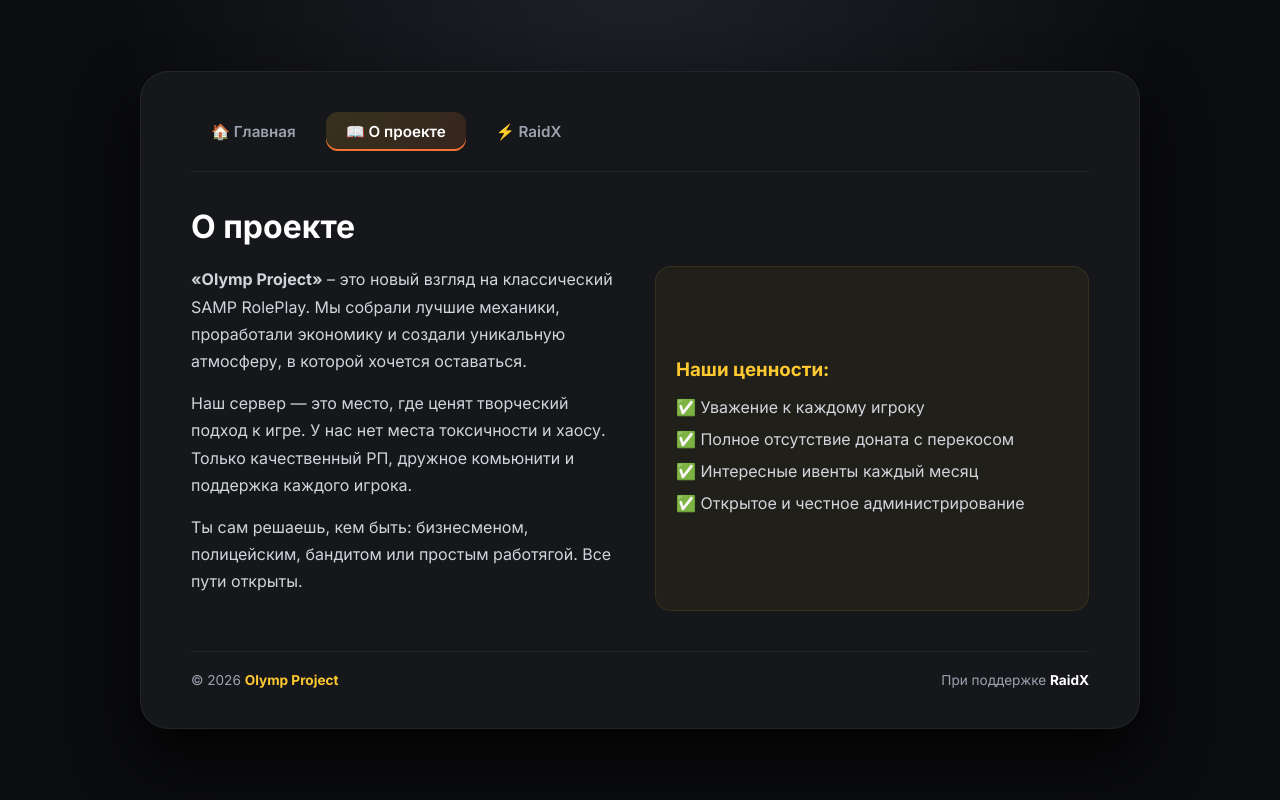
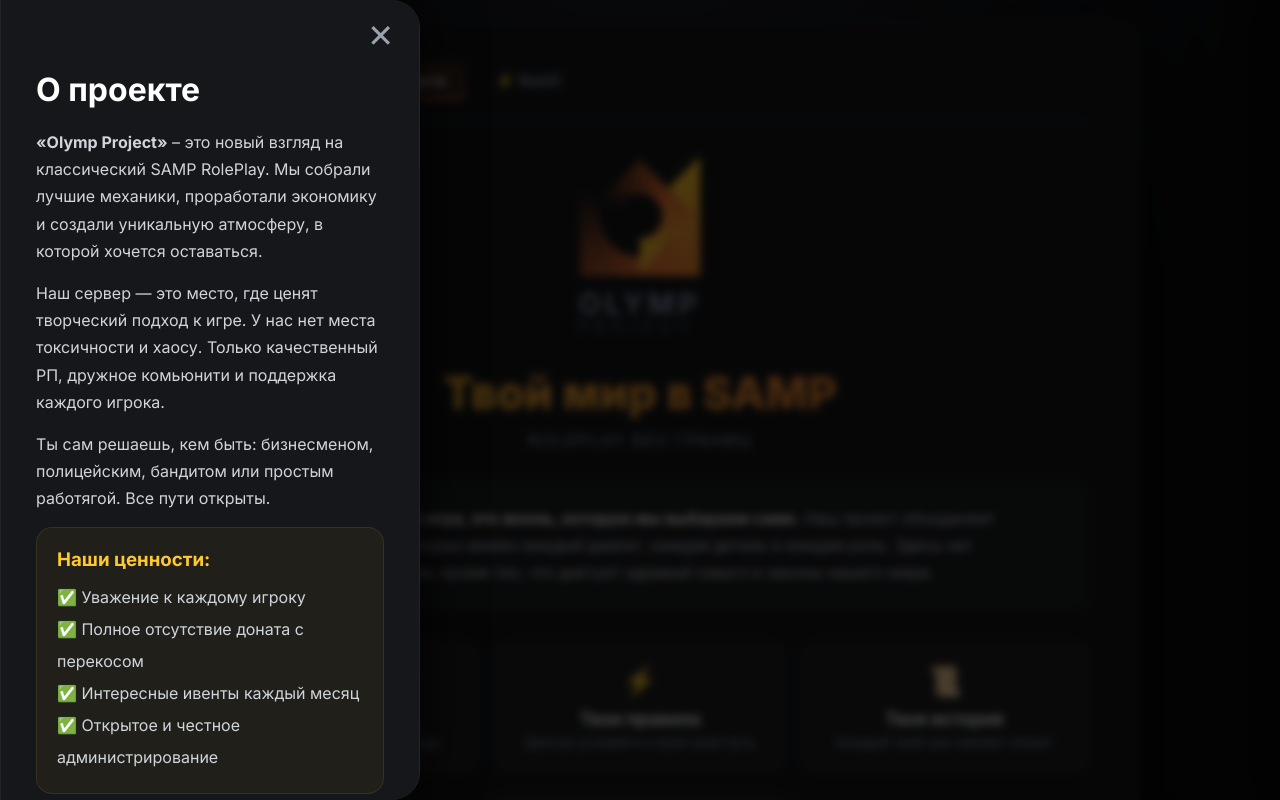
Before and after one commit to Serguseek/SAMP.des, a plain HTML site: page index.html in a window 1280 px wide. Both pictures are taken after a click on the button "📖 О проекте". Shown: the top 800 px of the page. Drawn offline with Linux system fonts and the light colour scheme.

Commit message:
Update index.html

```diff
--- a/index.html
+++ b/index.html
@@ -19,7 +19,11 @@
       --border-color: rgba(255, 255, 255, 0.06);
     }
 
-        * { margin: 0; padding: 0; box-sizing: border-box; }
+    * {
+      margin: 0;
+      padding: 0;
+      box-sizing: border-box;
+    }
 
     body {
       font-family: 'Inter', sans-serif;
@@ -31,9 +35,10 @@
       justify-content: center;
       align-items: center;
       padding: 20px;
+      overflow-x: hidden;
     }
 
-        /* --- Контейнер --- */
+    /* --- Контейнер (главный экран) --- */
     .app-container {
       background: var(--card-bg);
       max-width: 1000px;
@@ -44,6 +49,7 @@
       padding: 40px 50px;
       position: relative;
       overflow: hidden;
+      transition: transform 0.3s ease;
     }
 
     /* --- Навигация (Вкладки) --- */
@@ -54,6 +60,8 @@
       padding-bottom: 20px;
       margin-bottom: 35px;
       flex-wrap: wrap;
+      position: relative;
+      z-index: 10;
     }
 
     .tab-btn {
@@ -67,6 +75,8 @@
       border-radius: 12px;
       cursor: pointer;
       transition: all 0.3s ease;
+      position: relative;
+      z-index: 10;
     }
 
     .tab-btn:hover { color: #fff; background: rgba(255, 255, 255, 0.05); }
@@ -76,16 +86,124 @@
       box-shadow: inset 0 -2px 0 var(--orange);
     }
 
-        /* --- Секции (Вкладки) --- */
-        .tab-content { display: none; animation: fadeIn 0.4s ease; }
-        .tab-content.active { display: block; }
-
-        @keyframes fadeIn {
-            from { opacity: 0; transform: translateY(10px); }
-            to { opacity: 1; transform: translateY(0); }
+    /* --- Главная (всегда видна) --- */
+    #home {
+      display: block;
+      animation: none;
     }
 
-        /* --- Логотип (CSS Art) --- */
+    /* --- Боковые панели (выезжают) --- */
+    .side-panel {
+      position: fixed;
+      top: 0;
+      width: 420px;
+      max-width: 90vw;
+      height: 100vh;
+      background: var(--card-bg);
+      border-left: 1px solid var(--border-color);
+      border-right: 1px solid var(--border-color);
+      padding: 40px 35px;
+      overflow-y: auto;
+      z-index: 1000;
+      transition: transform 0.4s cubic-bezier(0.22, 1, 0.36, 1);
+      box-shadow: 0 0 60px rgba(0, 0, 0, 0.9);
+    }
+
+    .side-panel-left {
+      left: 0;
+      transform: translateX(-110%);
+      border-radius: 0 28px 28px 0;
+    }
+
+    .side-panel-left.open {
+      transform: translateX(0);
+    }
+
+    .side-panel-right {
+      right: 0;
+      transform: translateX(110%);
+      border-radius: 28px 0 0 28px;
+    }
+
+    .side-panel-right.open {
+      transform: translateX(0);
+    }
+
+    /* --- Кнопка закрытия панели --- */
+    .panel-close {
+      position: absolute;
+      top: 20px;
+      right: 25px;
+      background: none;
+      border: none;
+      color: var(--text-muted);
+      font-size: 2rem;
+      cursor: pointer;
+      transition: color 0.3s;
+      z-index: 10;
+      line-height: 1;
+    }
+    .panel-close:hover { color: #fff; }
+
+    /* --- Контент внутри панелей --- */
+    .panel-content {
+      margin-top: 30px;
+    }
+    .panel-content h2 {
+      font-size: 2rem;
+      margin-bottom: 20px;
+      color: #fff;
+    }
+    .panel-content p {
+      color: #d1d5db;
+      line-height: 1.7;
+      margin-bottom: 15px;
+    }
+    .panel-content ul {
+      list-style: none;
+      color: #d1d5db;
+      line-height: 2;
+    }
+    .panel-content ul li::before {
+      content: "✅ ";
+    }
+
+    .panel-content .highlight-box {
+      background: rgba(253, 200, 48, 0.05);
+      border: 1px solid rgba(253, 200, 48, 0.1);
+      padding: 20px;
+      border-radius: 16px;
+      margin-top: 15px;
+    }
+
+    .panel-content .raidx-box {
+      background: linear-gradient(135deg, rgba(30, 58, 138, 0.2), rgba(88, 28, 135, 0.2));
+      border: 1px solid rgba(255, 255, 255, 0.05);
+      padding: 30px;
+      border-radius: 16px;
+      text-align: center;
+      margin-top: 10px;
+    }
+    .panel-content .raidx-box h3 { color: #fff; font-size: 1.5rem; margin-bottom: 15px; }
+    .panel-content .raidx-box p { color: var(--text-muted); line-height: 1.6; }
+
+    /* --- Затемнение фона --- */
+    .overlay {
+      position: fixed;
+      inset: 0;
+      background: rgba(0, 0, 0, 0.7);
+      backdrop-filter: blur(4px);
+      z-index: 999;
+      opacity: 0;
+      pointer-events: none;
+      transition: opacity 0.4s ease;
+    }
+    .overlay.active {
+      opacity: 1;
+      pointer-events: all;
+    }
+
+    /* --- Контент Главной (без изменений) --- */
     .logo-wrapper {
       display: flex;
       flex-direction: column;
@@ -134,7 +252,6 @@
       margin-top: -5px;
     }
 
-        /* --- Контент Главная --- */
     .hero-title {
       font-size: 2.8rem;
       font-weight: 800;
@@ -186,9 +303,7 @@
     .feature-card p { font-size: 0.85rem; color: var(--text-muted); }
     .feature-icon { font-size: 1.8rem; display: block; margin-bottom: 10px; }
 
-        /* ========================================= */
-        /* --- СУПЕР-КНОПКА "НАЧАТЬ ИГРУ" (ПУШКА) --- */
-        /* ========================================= */
+    /* Кнопка */
     .cta-wrapper {
       display: flex;
       justify-content: center;
@@ -217,7 +332,6 @@
       z-index: 1;
     }
 
-        /* Иконка Play (треугольник) внутри кнопки */
     .btn-play svg {
       width: 22px;
       height: 22px;
@@ -225,7 +339,6 @@
       transition: transform 0.3s ease;
     }
 
-        /* Эффект свечения сзади */
     .btn-play::before {
       content: '';
       position: absolute;
@@ -238,7 +351,6 @@
       transition: opacity 0.4s ease;
     }
 
-        /* HOVER: Взрывной эффект */
     .btn-play:hover {
       transform: scale(1.05);
       box-shadow: 0 0 50px rgba(243, 115, 53, 0.7);
@@ -250,46 +362,14 @@
     }
 
     .btn-play:hover svg {
-            transform: translateX(4px) scale(1.1); /* Иконка двигается вправо */
+      transform: translateX(4px) scale(1.1);
     }
 
-        /* ACTIVE: При клике */
     .btn-play:active {
       transform: scale(0.95);
     }
-        /* ========================================= */
 
-        /* --- Контент О нас --- */
-        .about-grid {
-            display: grid;
-            grid-template-columns: 1fr 1fr;
-            gap: 30px;
-            margin-top: 10px;
-        }
-        .about-text p { margin-bottom: 15px; line-height: 1.7; color: #d1d5db; }
-        .about-highlight {
-            background: rgba(253, 200, 48, 0.05);
-            border: 1px solid rgba(253, 200, 48, 0.1);
-            padding: 20px;
-            border-radius: 16px;
-            display: flex;
-            flex-direction: column;
-            justify-content: center;
-        }
-
-        /* --- Контент RaidX --- */
-        .raidx-box {
-            background: linear-gradient(135deg, rgba(30, 58, 138, 0.2), rgba(88, 28, 135, 0.2));
-            border: 1px solid rgba(255, 255, 255, 0.05);
-            padding: 30px;
-            border-radius: 16px;
-            text-align: center;
-            margin-top: 10px;
-        }
-        .raidx-box h3 { color: #fff; font-size: 1.5rem; margin-bottom: 15px; }
-        .raidx-box p { color: var(--text-muted); max-width: 500px; margin: 0 auto; line-height: 1.6; }
-
-        /* --- Футер --- */
+    /* Футер */
     .footer {
       margin-top: 40px;
       padding-top: 20px;
@@ -300,44 +380,95 @@
       color: var(--text-muted);
       flex-wrap: wrap;
       gap: 15px;
+      position: relative;
+      z-index: 10;
     }
 
-        /* --- Адаптивность (Мобилка) --- */
+    /* --- Адаптивность --- */
     @media (max-width: 768px) {
       .app-container { padding: 25px; }
       .navbar { justify-content: center; }
       .tab-btn { font-size: 0.85rem; padding: 8px 14px; }
       .hero-title { font-size: 2rem; }
       .features-grid { grid-template-columns: 1fr; }
-            .about-grid { grid-template-columns: 1fr; }
       .css-icon { width: 90px; height: 90px; }
       .swirl-1 { width: 90px; height: 90px; -webkit-mask: radial-gradient(circle at 50% 50%, transparent 30px, black 31px); }
       .swirl-2 { width: 60px; height: 60px; top: 15px; left: 15px; -webkit-mask: radial-gradient(circle at 50% 50%, transparent 16px, black 17px); }
       .logo-text { font-size: 1.5rem; }
-
-            /* Кнопка на мобилке */
       .btn-play {
         width: 100%;
         padding: 18px 20px;
         font-size: 1.1rem;
         text-align: center;
       }
+      .side-panel {
+        width: 100%;
+        max-width: 100vw;
+        border-radius: 0 !important;
+        padding: 30px 25px;
       }
+    }
+
+    /* --- Вспомогательные классы --- */
+    .mt-20 { margin-top: 20px; }
+    .text-yellow { color: var(--yellow); }
+    .text-white { color: #fff; }
+    .fw-600 { font-weight: 600; }
+    .no-underline { text-decoration: none; }
   </style>
 </head>
 <body>
 
-    <div class="app-container">
+  <!-- Затемнение -->
+  <div class="overlay" id="overlay" onclick="closeAllPanels()"></div>
+
+  <!-- БОКОВАЯ ПАНЕЛЬ: О проекте (выезжает слева) -->
+  <div class="side-panel side-panel-left" id="panelAbout">
+    <button class="panel-close" onclick="closeAllPanels()">✕</button>
+    <div class="panel-content">
+      <h2>О проекте</h2>
+      <p><strong>«Olymp Project»</strong> – это новый взгляд на классический SAMP RolePlay. Мы собрали лучшие механики, проработали экономику и создали уникальную атмосферу, в которой хочется оставаться.</p>
+      <p>Наш сервер — это место, где ценят творческий подход к игре. У нас нет места токсичности и хаосу. Только качественный РП, дружное комьюнити и поддержка каждого игрока.</p>
+      <p>Ты сам решаешь, кем быть: бизнесменом, полицейским, бандитом или простым работягой. Все пути открыты.</p>
+      <div class="highlight-box">
+        <h3 style="color: var(--yellow); margin-bottom: 10px;">Наши ценности:</h3>
+        <ul>
+          <li>Уважение к каждому игроку</li>
+          <li>Полное отсутствие доната с перекосом</li>
+          <li>Интересные ивенты каждый месяц</li>
+          <li>Открытое и честное администрирование</li>
+        </ul>
+      </div>
+    </div>
+  </div>
+
+  <!-- БОКОВАЯ ПАНЕЛЬ: RaidX (выезжает справа) -->
+  <div class="side-panel side-panel-right" id="panelRaidX">
+    <button class="panel-close" onclick="closeAllPanels()">✕</button>
+    <div class="panel-content">
+      <h2>Наш партнер</h2>
+      <div class="raidx-box">
+        <div style="font-size: 4rem; margin-bottom: 10px;">🚀</div>
+        <h3>RaidX — Лига будущего</h3>
+        <p>«Olymp Project» создан при поддержке и под эгидой передового игрового сообщества <strong style="color: #fff;">RaidX</strong>. Мы перенимаем их стандарты качества, современные технологии и философию честной игры. Вместе мы строим новое поколение SAMP проектов.</p>
+        <br>
+        <a href="#" style="color: var(--yellow); text-decoration: none; font-weight: 600;">Узнать о RaidX →</a>
+      </div>
+    </div>
+  </div>
+
+  <!-- ГЛАВНЫЙ КОНТЕЙНЕР (всегда виден) -->
+  <div class="app-container" id="mainContainer">
 
     <!-- Навигация -->
     <div class="navbar">
-            <button class="tab-btn active" onclick="openTab('home')">🏠 Главная</button>
-            <button class="tab-btn" onclick="openTab('about')">📖 О проекте</button>
-            <button class="tab-btn" onclick="openTab('raidx')">⚡ RaidX</button>
+      <button class="tab-btn active" id="btnHome" onclick="closeAllPanels(); setActive('btnHome')">🏠 Главная</button>
+      <button class="tab-btn" id="btnAbout" onclick="openPanel('panelAbout'); setActive('btnAbout')">📖 О проекте</button>
+      <button class="tab-btn" id="btnRaidX" onclick="openPanel('panelRaidX'); setActive('btnRaidX')">⚡ RaidX</button>
     </div>
 
-        <!-- Вкладка 1: Главная (Здесь наша кнопка) -->
-        <div id="home" class="tab-content active">
+    <!-- Главная -->
+    <div id="home">
       <div class="logo-wrapper">
         <div class="css-icon">
           <div class="swirl-1"></div>
@@ -374,48 +505,13 @@
         </div>
       </div>
 
-            <!-- ВОТ ОНА, ПУШКА! -->
       <div class="cta-wrapper">
         <a href="#" class="btn-play">
-                    <!-- Иконка Play -->
           <svg viewBox="0 0 24 24" xmlns="http://www.w3.org/2000/svg">
             <path d="M8 5v14l11-7z"/>
           </svg>
           Начать играть
         </a>
-            </div>
-        </div>
-
-        <!-- Вкладка 2: О проекте -->
-        <div id="about" class="tab-content">
-            <h2 style="font-size: 2rem; margin-bottom: 20px; color: #fff;">О проекте</h2>
-            <div class="about-grid">
-                <div class="about-text">
-                    <p><strong>«Olymp Project»</strong> – это новый взгляд на классический SAMP RolePlay. Мы собрали лучшие механики, проработали экономику и создали уникальную атмосферу, в которой хочется оставаться.</p>
-                    <p>Наш сервер — это место, где ценят творческий подход к игре. У нас нет места токсичности и хаосу. Только качественный РП, дружное комьюнити и поддержка каждого игрока.</p>
-                    <p>Ты сам решаешь, кем быть: бизнесменом, полицейским, бандитом или простым работягой. Все пути открыты.</p>
-                </div>
-                <div class="about-highlight">
-                    <h3 style="color: var(--yellow); margin-bottom: 10px;">Наши ценности:</h3>
-                    <ul style="list-style: none; color: #d1d5db; line-height: 2;">
-                        <li>✅ Уважение к каждому игроку</li>
-                        <li>✅ Полное отсутствие доната с перекосом</li>
-                        <li>✅ Интересные ивенты каждый месяц</li>
-                        <li>✅ Открытое и честное администрирование</li>
-                    </ul>
-                </div>
-            </div>
-        </div>
-
-        <!-- Вкладка 3: RaidX -->
-        <div id="raidx" class="tab-content">
-            <h2 style="font-size: 2rem; margin-bottom: 20px; color: #fff;">Наш партнер</h2>
-            <div class="raidx-box">
-                <div style="font-size: 4rem; margin-bottom: 10px;">🚀</div>
-                <h3>RaidX — Лига будущего</h3>
-                <p>«Olymp Project» создан при поддержке и под эгидой передового игрового сообщества <strong style="color: #fff;">RaidX</strong>. Мы перенимаем их стандарты качества, современные технологии и философию честной игры. Вместе мы строим новое поколение SAMP проектов.</p>
-                <br>
-                <a href="#" style="color: var(--yellow); text-decoration: none; font-weight: 600;">Узнать о RaidX →</a>
       </div>
     </div>
 
@@ -427,18 +523,38 @@
 
   </div>
 
-    <!-- Скрипт для переключения вкладок -->
   <script>
-        function openTab(tabName) {
-            const tabs = document.querySelectorAll('.tab-content');
-            const buttons = document.querySelectorAll('.tab-btn');
+    function openPanel(panelId) {
+      const panel = document.getElementById(panelId);
+      const overlay = document.getElementById('overlay');
+      if (!panel) return;
 
-            tabs.forEach(tab => tab.classList.remove('active'));
-            buttons.forEach(btn => btn.classList.remove('active'));
+      // Закрываем все панели
+      closeAllPanels();
 
-            document.getElementById(tabName).classList.add('active');
-            event.target.classList.add('active');
+      // Открываем нужную
+      panel.classList.add('open');
+      overlay.classList.add('active');
+      document.body.style.overflow = 'hidden';
     }
+
+    function closeAllPanels() {
+      document.querySelectorAll('.side-panel').forEach(p => p.classList.remove('open'));
+      document.getElementById('overlay').classList.remove('active');
+      document.body.style.overflow = '';
+    }
+
+    function setActive(btnId) {
+      document.querySelectorAll('.tab-btn').forEach(b => b.classList.remove('active'));
+      const btn = document.getElementById(btnId);
+      if (btn) btn.classList.add('active');
+    }
+
+    // Закрытие по Escape
+    document.addEventListener('keydown', function(e) {
+      if (e.key === 'Escape') closeAllPanels();
+    });
   </script>
+
 </body>
 </html>
```
Lines whose indentation alone changed are shown as unchanged.
